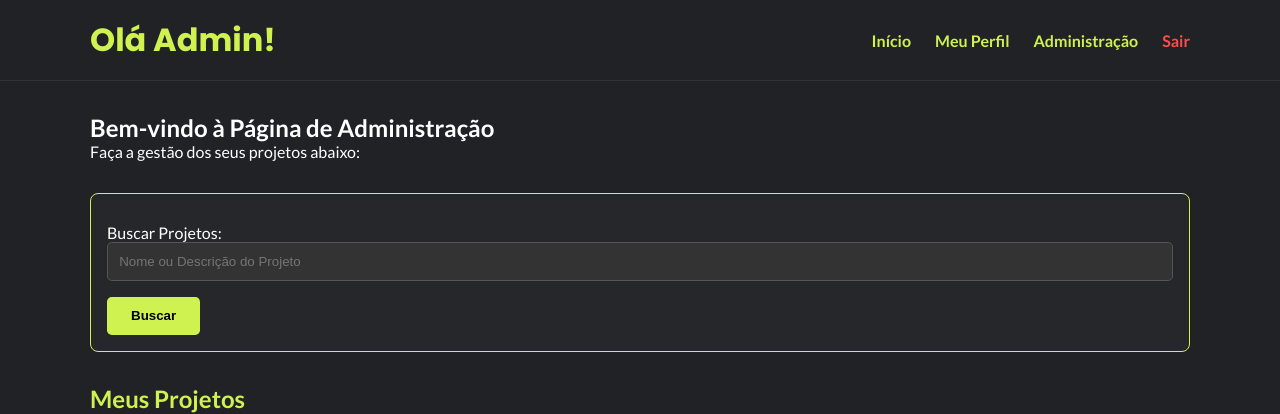
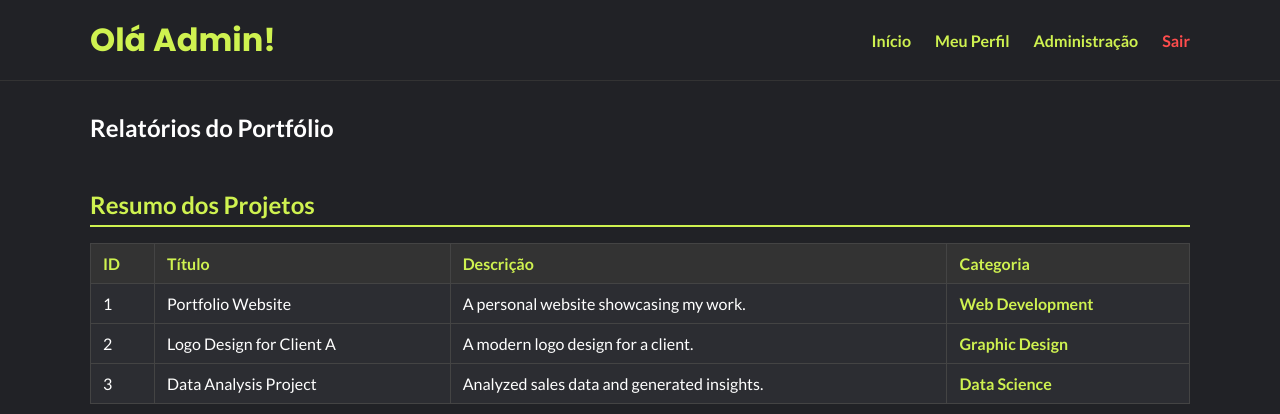
Before and after one commit to rafaelcosta-git/portofolio, a PHP site: page /admin.php in a window 1280 px wide. Shown: the top 414 px of the page. Run offline with PHP 8.4, Linux system fonts and the light colour scheme; the visitor is signed in with stand-in values (Sample User, id 1); data comes from the database, SQL or seed files in the repository.

Commit message:
atualizar os dados

```diff
--- a/admin.php
+++ b/admin.php
@@ -1,61 +1,75 @@
 <?php
-session_start(); // Inicia a sessão para verificar o utilizador [cite: 104]
+session_start();
 include 'db.php';
 
-// VERIFICAÇÃO DE SEGURANÇA: Só permite acesso se for admin [cite: 83, 92]
+// VERIFICAÇÃO DE SEGURANÇA (O teu extra excelente)
 if (!isset($_SESSION['user_id']) || $_SESSION['user_role'] !== 'admin') {
-    header("Location: login.php"); // Redireciona se não for admin [cite: 84]
+    header("Location: login.php");
     exit();
 }
 
-$projects = [];
+$summary_projects = [];
+$filtered_projects = [];
 
 // ===============================
-// BUSCA DE PROJETOS (DO PDF) [cite: 101, 105]
+// 1. CONSULTA À VIEW DE RESUMO (Conforme PDF) [cite: 490-491]
 // ===============================
-if (isset($_GET['search'])) {
-    $search = htmlspecialchars($_GET['search']);
-    $sql = "SELECT * FROM projects WHERE name LIKE ? OR description LIKE ?";
-    $stmt = $conn->prepare($sql);
-    $likeSearch = "%$search%";
-    $stmt->bind_param("ss", $likeSearch, $likeSearch);
-    $stmt->execute();
-    $result = $stmt->get_result();
-
-    while ($row = $result->fetch_assoc()) {
-        $projects[] = $row;
-    }
-    $stmt->close();
-} else {
-    $sql = "SELECT * FROM projects";
-    $result = $conn->query($sql);
-    if (!$result) {
-        die("Erro SQL: " . $conn->error);
-    }
-    while ($row = $result->fetch_assoc()) {
-        $projects[] = $row;
+$summary_query = "SELECT * FROM view_projects_summary";
+$summary_result = $conn->query($summary_query);
+if ($summary_result) {
+    while ($row = $summary_result->fetch_assoc()) {
+        $summary_projects[] = $row;
     }
 }
 
 // ===============================
-// ADICIONAR PROJETO (DO PDF) [cite: 3, 105]
+// 2. CONSULTA À VIEW FILTRADA (Conforme PDF) [cite: 492-499]
 // ===============================
-if ($_SERVER['REQUEST_METHOD'] == 'POST' && isset($_POST['project_name']) && isset($_POST['project_description'])) {
-    // Upload da imagem [cite: 540-563]
+// Podes alterar o 'Web Development' para outra categoria se desejares [cite: 494]
+$category_filter = 'Web Development';
+$filtered_query = $conn->prepare("SELECT * FROM view_projects_by_category WHERE category_name = ?");
+$filtered_query->bind_param('s', $category_filter);
+$filtered_query->execute();
+$filtered_result = $filtered_query->get_result();
+
+while ($row = $filtered_result->fetch_assoc()) {
+    $filtered_projects[] = $row;
+}
+$filtered_query->close();
+
+// ===============================
+// BUSCA DE CATEGORIAS (Para o formulário de adicionar projeto)
+// ===============================
+$categories = [];
+$cat_sql = "SELECT * FROM categories";
+$cat_result = $conn->query($cat_sql);
+if ($cat_result) {
+    while ($row = $cat_result->fetch_assoc()) {
+        $categories[] = $row;
+    }
+}
+
+// ===============================
+// ADICIONAR PROJETO
+// ===============================
+if ($_SERVER['REQUEST_METHOD'] == 'POST' && isset($_POST['project_title']) && isset($_POST['project_description'])) {
+
     $image = '';
     if (isset($_FILES['project_image']) && $_FILES['project_image']['error'] == UPLOAD_ERR_OK) {
         $uploadDir = 'uploads/';
-        if (!is_dir($uploadDir)) mkdir($uploadDir, 0755, true); // Garante que a pasta existe
+        if (!is_dir($uploadDir)) mkdir($uploadDir, 0755, true);
         $image = $uploadDir . basename($_FILES['project_image']['name']);
         move_uploaded_file($_FILES['project_image']['tmp_name'], $image);
     }
 
-    $name = htmlspecialchars($_POST['project_name']);
+    $title = htmlspecialchars($_POST['project_title']);
     $description = htmlspecialchars($_POST['project_description']);
+    $category_id = intval($_POST['category_id']);
+    $creation_date = date('Y-m-d');
 
-    $sql = "INSERT INTO projects (name, description, image) VALUES (?, ?, ?)";
+    $sql = "INSERT INTO projects (title, description, image, category_id, creation_date) VALUES (?, ?, ?, ?, ?)";
     $stmt = $conn->prepare($sql);
-    $stmt->bind_param("sss", $name, $description, $image);
+    $stmt->bind_param("sssis", $title, $description, $image, $category_id, $creation_date);
     $stmt->execute();
     $stmt->close();
 
@@ -70,31 +84,30 @@ $conn->close();
 <head>
     <meta charset="UTF-8">
     <meta name="viewport" content="width=device-width, initial-scale=1.0">
-    <title>Admin - Meu Portfólio</title>
+    <title>Relatórios do Portfólio</title>
     <style>
         @import url('https://fonts.googleapis.com/css2?family=Lato:wght@300;400;700&family=Poppins:wght@300;500;700&display=swap');
         * { margin: 0; padding: 0; box-sizing: border-box; }
         body { background: #212226; color: #fff; font-family: "Lato", sans-serif; }
-        .container { width: 90%; max-width: 1100px; margin: auto; }
+        .container { width: 90%; max-width: 1100px; margin: auto; padding-bottom: 2rem; }
         header { background: #212226; padding: 1rem 0; border-bottom: 1px solid #333; }
-        header .container { display: flex; justify-content: space-between; align-items: center; }
+        header .container { display: flex; justify-content: space-between; align-items: center; padding-bottom: 0; }
         #branding h1 { color: #cff250; font-family: "Poppins", sans-serif; }
         nav ul { display: flex; gap: 1.5rem; list-style: none; align-items: center; }
         nav a { color: #cff250; text-decoration: none; font-weight: bold; }
         nav a:hover { color: #fff; }
-        .btn-logout { color: #ff4d4d !important; } /* Cor de destaque para o Sair */
+        .btn-logout { color: #ff4d4d !important; }
         #showcase { padding: 2rem 0 1rem; }
         h2 { margin-top: 2rem; color: #cff250; border-bottom: 2px solid #cff250; padding-bottom: .4rem; }
         form { margin: 1rem 0 2rem; padding: 1rem; background: #26272b; border: 1px solid #cff250; border-radius: .5rem; }
-        label { display: block; margin-top: .8rem; }
-        input[type="text"], textarea { width: 100%; padding: .7rem; background: #333; border: 1px solid #555; border-radius: .3rem; color: #fff; }
+        label { display: block; margin-top: .8rem; margin-bottom: .3rem;}
+        input[type="text"], select, textarea { width: 100%; padding: .7rem; background: #333; border: 1px solid #555; border-radius: .3rem; color: #fff; }
         input[type="submit"] { margin-top: 1rem; padding: .7rem 1.5rem; background: #cff250; border: none; border-radius: .3rem; cursor: pointer; font-weight: bold; color: #000; }
         input[type="submit"]:hover { background: #fff; }
         table { width: 100%; border-collapse: collapse; margin-top: 1rem; }
-        th, td { border: 1px solid #444; padding: .6rem; text-align: left; }
+        th, td { border: 1px solid #444; padding: .6px 12px; text-align: left; height: 40px; }
         th { background: #333; color: #cff250; }
         td { background: #2c2d32; }
-        img { max-width: 100px; border-radius: 4px; }
     </style>
 </head>
 <body>
@@ -117,57 +130,78 @@ $conn->close();
 
 <div class="container">
     <section id="showcase">
-        <h1>Bem-vindo à Página de Administração</h1>
-        <p>Faça a gestão dos seus projetos abaixo:</p>
+        <h1>Relatórios do Portfólio</h1>
     </section>
 
-    <form action="admin.php" method="get">
-        <label for="search">Buscar Projetos:</label>
-        <input type="text" id="search" name="search" placeholder="Nome ou Descrição do Projeto">
-        <input type="submit" value="Buscar">
-    </form>
-
-    <h2 id="projects">Meus Projetos</h2>
-
-    <?php if ($projects): ?>
+    <h2>Resumo dos Projetos</h2>
+    <?php if ($summary_projects): ?>
     <table>
         <thead>
             <tr>
-                <th>Nome do Projeto</th>
+                <th>ID</th>
+                <th>Título</th>
                 <th>Descrição</th>
-                <th>Imagem</th>
+                <th>Categoria</th>
             </tr>
         </thead>
         <tbody>
-            <?php foreach ($projects as $project): ?>
+            <?php foreach ($summary_projects as $project): ?>
             <tr>
-                <td><?= $project['name']; ?></td>
-                <td><?= $project['description']; ?></td>
-                <td>
-                    <?php if ($project['image']): ?>
-                        <img src="<?= $project['image']; ?>" alt="<?= $project['name']; ?>">
-                    <?php else: ?>
-                        <span>Sem imagem</span>
-                    <?php endif; ?>
-                </td>
+                <td><?= htmlspecialchars($project['project_id']); ?></td>
+                <td><?= htmlspecialchars($project['project_title']); ?></td>
+                <td><?= htmlspecialchars($project['project_description']); ?></td>
+                <td><strong style="color: #cff250;"><?= htmlspecialchars($project['category_name']); ?></strong></td>
             </tr>
             <?php endforeach; ?>
         </tbody>
     </table>
     <?php else: ?>
-    <p style="margin-top: 1rem;">Nenhum projeto encontrado.</p>
+        <p style="margin-top: 1rem;">Nenhum projeto encontrado no resumo.</p>
+    <?php endif; ?>
+
+    <h2>Projetos por Categoria: <span style="color: #fff;"><?= htmlspecialchars($category_filter); ?></span></h2>
+    <?php if ($filtered_projects): ?>
+    <table>
+        <thead>
+            <tr>
+                <th>ID</th>
+                <th>Título</th>
+                <th>Descrição</th>
+                <th>Categoria</th>
+            </tr>
+        </thead>
+        <tbody>
+            <?php foreach ($filtered_projects as $project): ?>
+            <tr>
+                <td><?= htmlspecialchars($project['project_id']); ?></td>
+                <td><?= htmlspecialchars($project['project_title']); ?></td>
+                <td><?= htmlspecialchars($project['project_description']); ?></td>
+                <td><strong style="color: #cff250;"><?= htmlspecialchars($project['category_name']); ?></strong></td>
+            </tr>
+            <?php endforeach; ?>
+        </tbody>
+    </table>
+    <?php else: ?>
+    <p style="margin-top: 1rem;">Nenhum projeto encontrado nesta categoria.</p>
     <?php endif; ?>
 
     <h2>Adicionar Novo Projeto</h2>
+    <form action="admin.php" method="post" enctype="multipart/form-data">
+        <label for="project_title">Título do Projeto:</label>
+        <input type="text" id="project_title" name="project_title" required>
 
-    <form action="admin.php" method="post" enctype="multipart/form-data">
-        <label for="project_name">Nome do Projeto:</label>
-        <input type="text" id="project_name" name="project_name" required>
+        <label for="category_id">Categoria:</label>
+        <select id="category_id" name="category_id" required>
+            <option value="">-- Selecione uma Categoria --</option>
+            <?php foreach ($categories as $cat): ?>
+                <option value="<?= $cat['id']; ?>"><?= htmlspecialchars($cat['name']); ?></option>
+            <?php endforeach; ?>
+        </select>
 
         <label for="project_description">Descrição do Projeto:</label>
         <textarea id="project_description" name="project_description" rows="4" required></textarea>
 
-        <label for="project_image">Imagem do Projeto:</label>
+        <label for="project_image">Imagem do Projeto (Opcional):</label>
         <input type="file" id="project_image" name="project_image">
 
         <input type="submit" value="Adicionar Projeto">
--- a/db.php
+++ b/db.php
@@ -1,11 +1,13 @@
 <?php
 $host = 'localhost';
-$db = 'portfolio';
-$user = 'root'; // Alterar conforme necessário
-$pass = ''; // Alterar conforme necessário
+$user = 'root'; // Utilizador padrão do XAMPP
+$pass = ''; // Senha padrão do XAMPP (vazia)
+$dbname = 'portfolio_db'; // O nome correto da nova base de dados
 
-$conn = new mysqli($host, $user, $pass, $db);
+// Ligação com a variável correta $dbname
+$conn = new mysqli($host, $user, $pass, $dbname);
 
+// Verificação de erro
 if ($conn->connect_error) {
     die("Conexão falhou: " . $conn->connect_error);
 }
```
Also changed, not shown: database/portfolio.sql (deleted, +0 -85 lines), database/portfolio_db.sql (added, +157 -0 lines), profile.php (+18 -2 lines), uploads/Imagem linkedin (2).jpg (added).
